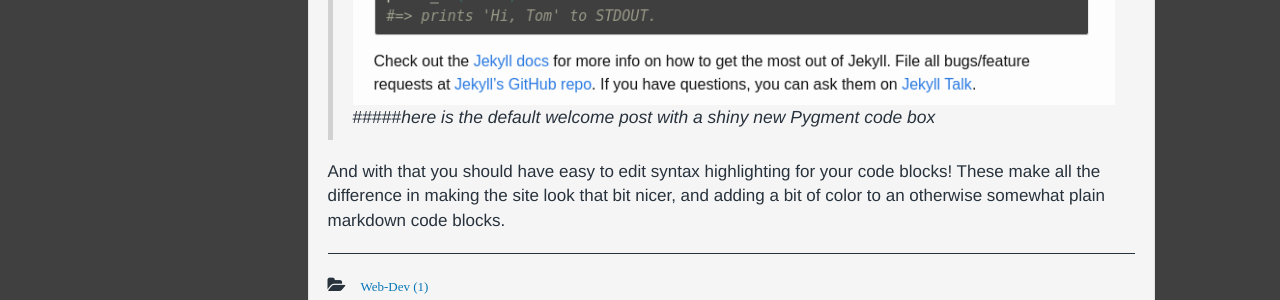
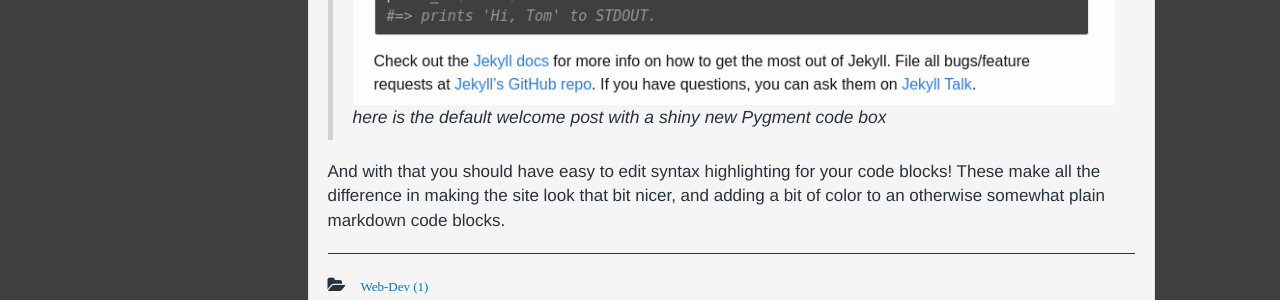
Before and after one commit to bwy-dev/bwy-dev.github.io, a Jekyll site: the page built from _posts/2018-10-03-how-to-set-up-pygments-syntax-highlighting-in-jekyll.markdown, in a window 1280 px wide and 900 px high, scrolled down 3110 px. Shown: the part 359-659 px from the top of the window. Built offline with Jekyll 4.4.1, drawn with Linux system fonts in a browser that asks for light colours; Markdown is read by kramdown in place of the engine named in the settings; comment, search, counter and statistics services are not loaded.

````diff
--- a/_posts/2018-10-03-how-to-set-up-pygments-syntax-highlighting-in-jekyll.markdown
+++ b/_posts/2018-10-03-how-to-set-up-pygments-syntax-highlighting-in-jekyll.markdown
@@ -131,6 +131,6 @@
 ```
 ------
 > ![code highlighting on default jekyll post]({{site.url}}/assets/images/jekyll_code_highlight_example.png)
->#####*here is the default welcome post with a shiny new Pygment code box*
+> *here is the default welcome post with a shiny new Pygment code box*
 
 And with that you should have easy to edit syntax highlighting for your code blocks! These make all the difference in making the site look that bit nicer, and adding a bit of color to an otherwise somewhat plain markdown code blocks.
````
